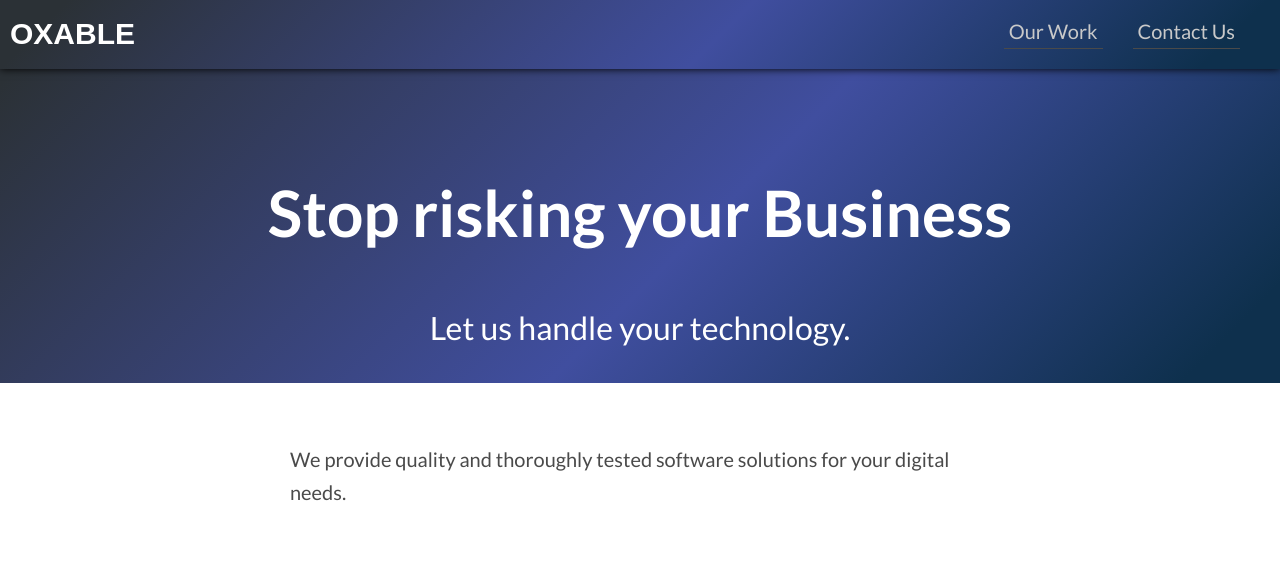
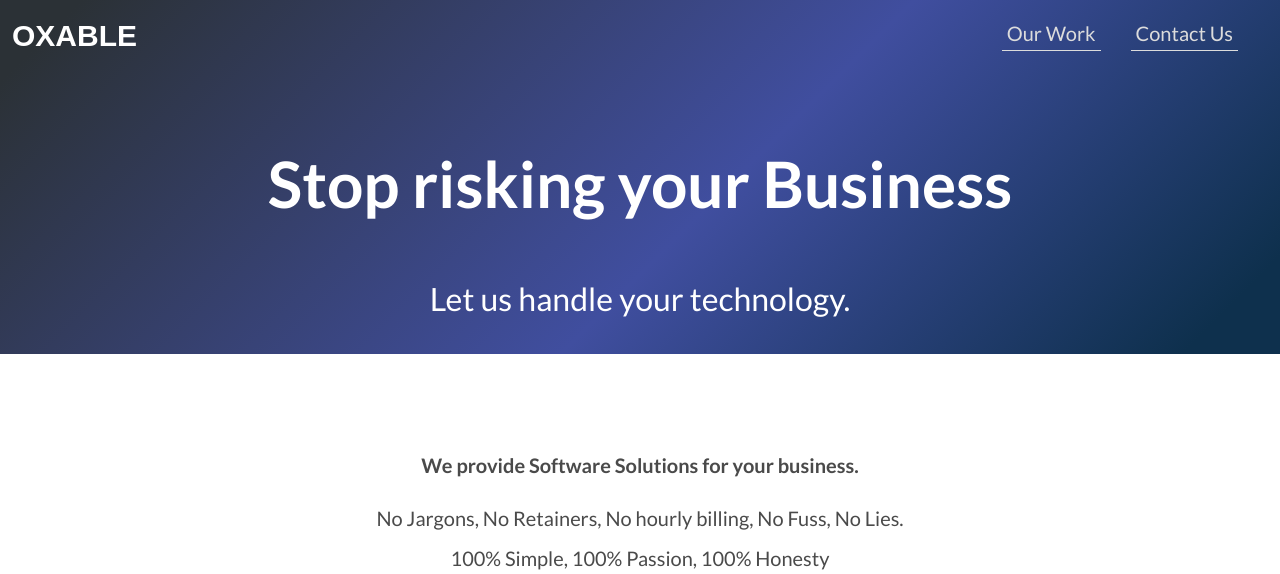
Before and after one commit to oxable/oxable.co, a Jekyll site: the page built from index.html, in a window 1280 px wide and 1400 px high. Shown: the top 574 px of the window. Built offline with Jekyll 4.4.1, drawn with Linux system fonts in a browser that asks for light colours; some of the changed text lies outside the part shown; grey boxes are pictures that could not be loaded.

```diff
--- a/assets/css/custom.css
+++ b/assets/css/custom.css
@@ -2,7 +2,6 @@ html {
 }
 
 body {
-    padding-top: 20px;
     font-family: 'Lato', sans-serif;
     background-color: rgba(0,0,0,0.0);
     max-width: none;
@@ -74,8 +73,9 @@ a {
 }
 
 .topnav-list li a {
-  color: #c9c9c9;
+  color: #dcdcdc;
   padding: 5px;
+  border-bottom: 1px solid #dcdcdc;
 }
 
 .topnav-list li a:hover {
@@ -108,7 +108,6 @@ a {
   min-height: 200px;
   /* background-color: #245e90; */
   background-color: #252525;
-  padding-top: 125px;
   color: white;
   text-align: center;
   /* background: linear-gradient(135deg,#245e90 5%,#2c8898 50%,#245e90 94%); */
@@ -116,6 +115,8 @@ a {
 }
 
 .mid-header {
+  margin-top: 0px;
+  padding-top: 125px;
   font-size: 3.2em;
 }
 
@@ -140,37 +141,64 @@ a {
 
 .section h2 {
   margin-bottom: 15px;
+  border-bottom: 1px solid #e9e9e9;
+  padding-bottom: 15px;
 }
 
 .section hr {
   margin-bottom: 40px;
+
 }
 
 #why-section h5 {
     margin-bottom: 5px;
 }
 
-@media screen and (max-width: 500px) {
-    .section {
-      padding-top: 80px;
-    }
-    #what-section {
-      padding-top: 30px;
-    }
-    .section hr {
-        margin-bottom: 20px;
-    }
+#what-section {
+    padding-top: 75px;
 }
 
 .ox-footer {
     min-height: 150px;
     font-size: 0.9em;
     padding-top: 50px;
-    background-color: #000000;
+    background-color: #333333;
     margin-top: 100px;
     color: #ffffff;
     text-align: center;
     overflow: hidden;
+}
+
+@media screen and (max-width: 500px) {
+    .section {
+      padding-top: 20px;
+    }
+    #what-section {
+      padding-top: 20px;
+    }
+    .section hr {
+        margin-bottom: 20px;
+    }
+    .mid-header {
+        padding-top: 60px;
+    }
+
+    .ox-footer {
+        padding-top: 25px;
+        min-height: 100px;
+        margin-top: 50px;
+    }
+}
+
+
+#client-section {
+    max-width: 1080px;
+}
+
+#client-section h2, hr {
+    max-width: 700px;
+    margin-left: auto;
+    margin-right: auto;
 }
 
 .client-board {
@@ -179,15 +207,16 @@ a {
 
 .client-board li {
     display: inline-block;
-    max-width: 200px;
-    max-height: 100px;
+    /* max-width: 200px;
+    max-height: 100px; */
     vertical-align: middle;
+    margin: 20px;
 }
 
 @media (max-width: 768px) {
 
     .client-board li {
-        width: 49%;
+        display: block;
     }
 }
 
@@ -197,6 +226,10 @@ a {
 }
 
 .client-img {
+    /* height: 100%; */
+    max-height: 120px;
+    max-width: 200px;
+    width: auto;
     padding-top: 10px;
     transition: filter .5s ease-in-out;
     -webkit-filter: grayscale(70%); /* Ch 23+, Saf 6.0+, BB 10.0+ */
@@ -204,14 +237,8 @@ a {
 }
 
 .client-img-fancy {
-    transition: filter .5s ease-in-out;
     -webkit-filter: grayscale(30%); /* Ch 23+, Saf 6.0+, BB 10.0+ */
     filter: grayscale(30%); /* FF 35+ */
-}
-
-.client-img-fancy:hover {
-    -webkit-filter: grayscale(0%); /* Ch 23+, Saf 6.0+, BB 10.0+ */
-    filter: grayscale(0%); /* FF 35+ */
 }
 
 .client-img:hover {
--- a/index.html
+++ b/index.html
@@ -2,7 +2,16 @@
 layout: base
 ---
 
-<div id="topnav">
+<!-- <div id="topnav">
+  <div id="brand" class="inline-div">OXABLE</div>
+  <ul class="topnav-list">
+    <li><a href="#client-section">Our Work</a></li>
+    <li><a href="#contact-section">Contact Us</a></li>
+  </ul>
+</div> -->
+
+<div class="mid-section">
+  <div style="padding: 12px;">
     <div id="brand" class="inline-div">OXABLE</div>
     <ul class="topnav-list">
       <!--
@@ -16,7 +25,6 @@ layout: base
     </ul>
   </div>
 
-<div class="mid-section">
     <h2 class="mid-header bold">
       Stop risking your Business
     </h2>
@@ -25,46 +33,53 @@ layout: base
     </div>
  </div>
 
-<div class="section" id="what-section">
-  <p class="">We provide quality and thoroughly tested software solutions for your digital needs.</p>
+<div class="section text-center" id="what-section">
+  <p class="bold">We provide Software Solutions for your business.</h4>
+  <p class="" style="margin-bottom: 8px;">No Jargons, No Retainers, No hourly billing, No Fuss, No Lies.</p>
+  <p class="" style="margin-top: 8px;">100% Simple, 100% Passion, 100% Honesty </p>
 </div>
 
 
 <div class="section" id="why-section">
-  <h2>Why OXABLE?</h2>
-  <hr />
-  <h5>We will help you make more money</h5>
-  <p>To be honest, that's all we do. Our job isn't to make a website or an app, it's to get you more clients, more sales, more revenue, and more <b>impact</b>.</p>
+  <h2>Our Process</h2>
 
-  <h5>Stop taking risk with your business</h5>
-  <p>Technology is risky. Having someone else do it for you is even riskier. Trust and transparency are our core values.</p>
+  <h5>We build it step by step</h5>
+  <p>Don't risk your business with long estimates & high quotes to finally end up
+    with something which may or may not work for you.
+  </p>
+  <p>We develop software in iterations and get it in your hands as early as possible.</p>
+  <br>
+  <img src="/assets/img/iterative-mvp-henrik-kniberg.jpg" alt="Iterative MVP by Henrik Kniberg" style="margin: auto; max-width:100%;">
+
+  <h5>More of what you <span style="text-decoration: line-through;">want</span> NEED</h5>
+  <p>We know that it's difficult to articulate what you want clearly.</p>
+  <p>
+    That is why we bring in a different perspective to help you figure out what you truly need to reach the sky!
+  </p>
+
+  <h5>We will be open, honest, and available.</h5>
+  <p>Ask us as many questions as you want, we'll be available for you always :)</p>
 
   <h5>We're <strong>standing on the shoulders of giants</strong></h5>
   <p>We operate under a division of <a href="https://mitshi.in">MITSHI India LTD</a>,
-    which has a proven track record of over 40 years and is publicly listed on
-    the Bombay Stock Exchange (B.S.E) since 24 years !</p>
+    which has a proven track record of over 40 years and is a publicly listed company on
+    the Bombay Stock Exchange (B.S.E) since 26 years !</p>
 
   <h5></h5>
 </div>
 
 <div class="section" id="client-section">
-  <h2>Our Clients</h2>
-  <hr />
+  <h2>Our Work</h2>
 
   <ul class="client-board" style="text-align: center;">
       <li class="">
-        <a href="https://mitshi.in" target="_blank">
-          <img class="client-img" src="/assets/img/mitshi.png"></img>
+        <a href="https://www.taazakitchen.com/" target="_blank">
+          <img class="client-img" src="/assets/img/tklogo.png" style="max-width: 100px;"></img>
         </a>
       </li>
       <li class="">
-        <a href="https://www.taazakitchen.com/" target="_blank">
-          <img class="client-img-fancy" src="/assets/img/tk.png"></img>
-        </a>
-      </li>
-      <li class="">
-        <a href="https://securityunderflow.com/" target="_blank">
-          <img class="client-img" src="/assets/img/securityunderflow.png"></img>
+        <a href="https://mitshi.in" target="_blank">
+          <img class="client-img" src="/assets/img/mitshi2.png" style="max-width: 120px;"></img>
         </a>
       </li>
       <li class="">
@@ -72,16 +87,21 @@ layout: base
           <img class="client-img" src="/assets/img/skt.png"></img>
         </a>
       </li>
-    </div>
-
+      <li class="">
+        <a href="#" target="_blank">
+          <img class="client-img" src="/assets/img/securityunderflow2.png" style="max-width: 120px;"></img>
+        </a>
+      </li>
+    </ul>
+    <!-- <p class="text-center"><small>and more...</small></p> -->
   </div>
 
 <div class="section" id="contact-section">
   <h2>Let's work together</h2>
-  <hr />
+
   <p>You can get in touch with us at <a href="mailto:contact@oxable.co">contact@oxable.co</a>
   </p>
-  <p>Or you can submit this form and we will contact you within 1-2 business days: </p>
+  <p>Or you can submit this form and we will contact you within 1 business day: </p>
   <form action="https://formspree.io/mitesh@oxable.co" class="dashed-form" method="POST">
     <label>Your name:</label>
     <input type="text" name="name" required>
```
Also changed, not shown: blog/index.html (added, +30 -0 lines), assets/img/mitshi2.png (added), assets/img/securityunderflow2.png (added), assets/img/skt.png, assets/img/tklogo.png (added). Lines whose indentation alone changed are shown as unchanged.
